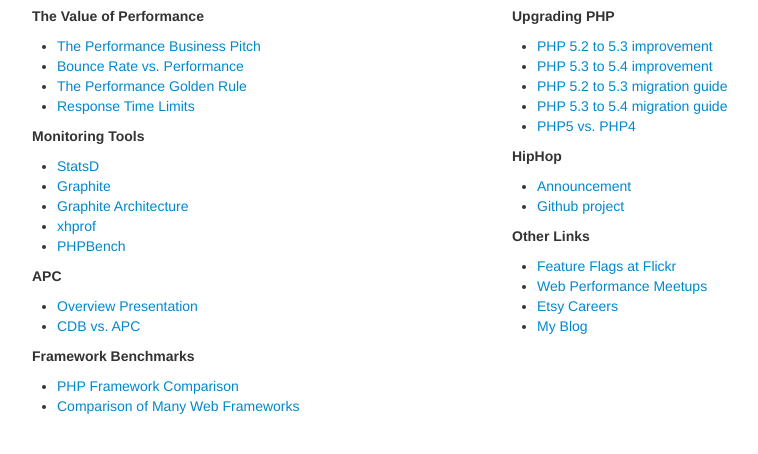
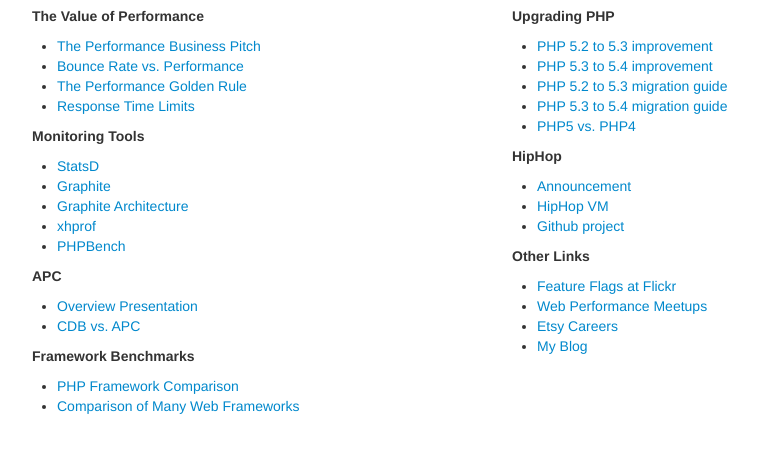
Before and after one commit to jklein/presentations, a PHP site: page /phpday.php in a window 1280 px wide. Shown: the part 746-1200 px from the top of the page, without its empty margins (138-896 px from the left). Run offline with PHP 8.4, Linux system fonts and the light colour scheme.

Commit message:
Adding a link to the HHVM note

```diff
--- a/phpday.php
+++ b/phpday.php
@@ -65,6 +65,7 @@ include 'includes/header.php';
             <h5>HipHop</h5>
             <ul>
                 <li><a href="http://developers.facebook.com/blog/post/2010/02/02/hiphop-for-php--move-fast/">Announcement</a></li>
+                <li><a href="https://www.facebook.com/notes/facebook-engineering/speeding-up-php-based-development-with-hiphop-vm/10151170460698920">HipHop VM</a></li>
                 <li><a href="https://github.com/facebook/hiphop-php">Github project</a></li>
             </ul>
             <h5>Other Links</h5>
```
